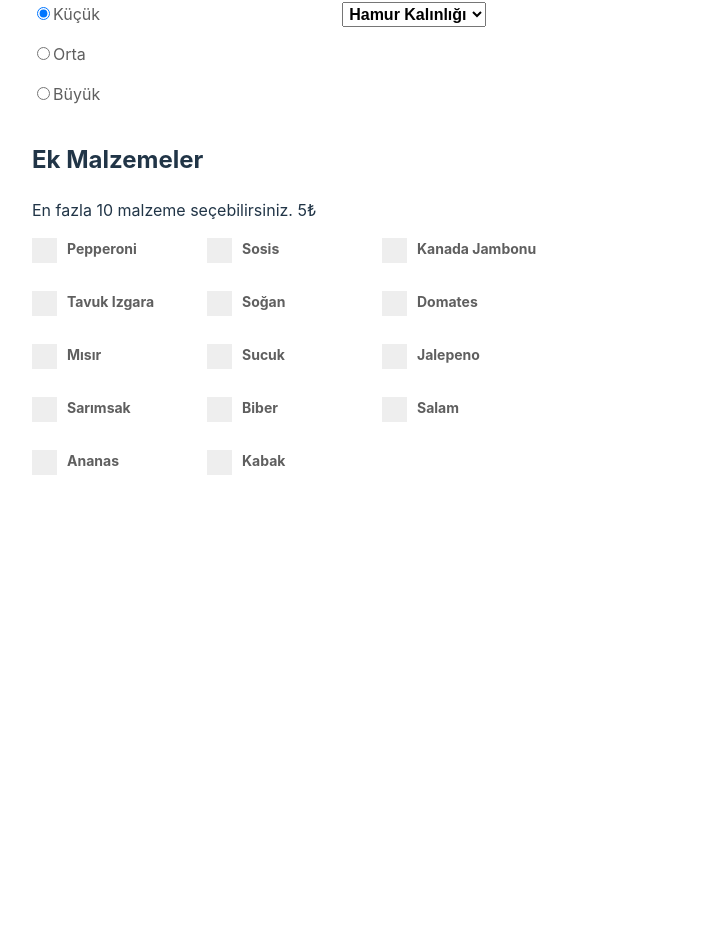
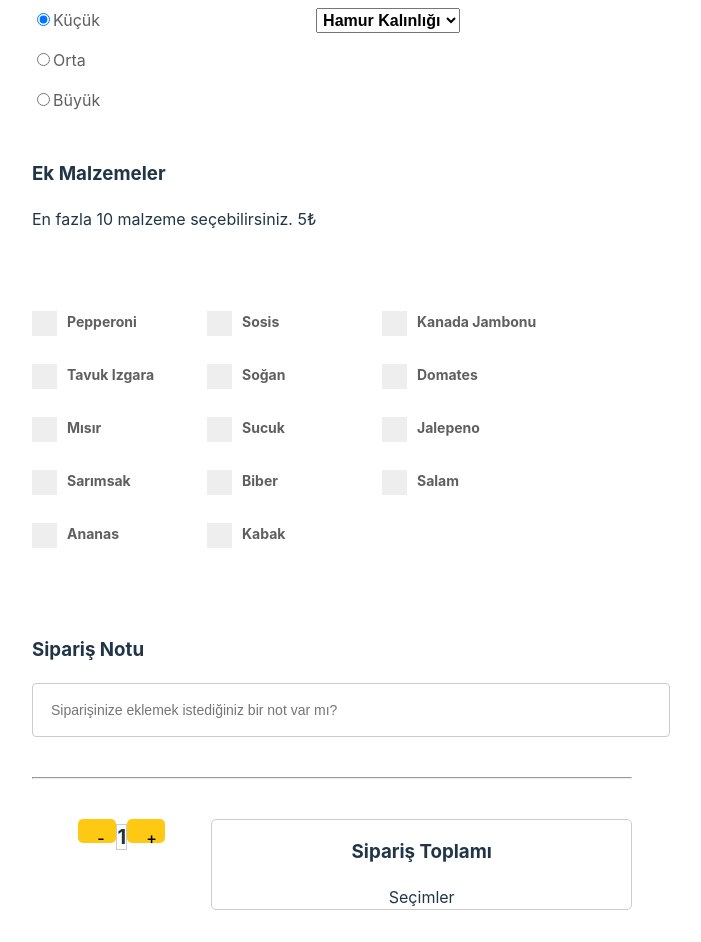
Before and after one commit to Zodiacbtw/pizza-challenge, a React (Vite) app: page / in a window 1280 px wide. Shown: the part 433-1375 px from the top of the page, without its empty margins (308-1009 px from the left). Before the commit the page ends 948 px from the top, so only its background shows below. Built offline with nearby package versions, Linux system fonts and the light colour scheme.

Commit message:
Order page In Progress (version 3)

```diff
--- a/src/components/order.css
+++ b/src/components/order.css
@@ -1,5 +1,10 @@
 main {
     max-width: 600px;
+}
+
+hr {
+    margin-top: 2.5rem;
+    margin-bottom: 2.5rem;
 }
 
 
@@ -33,6 +38,8 @@ main {
 #selection-section {
     display: flex;
     gap: 12rem;
+    margin-top: 2rem;
+    margin-bottom: 2rem;
 }
 
 #size div {
@@ -46,7 +53,7 @@ main {
     margin-bottom: 1rem;
 }
 
-#dough h2 {
+#dough h3 {
     text-align: left;
 }
 
@@ -56,8 +63,12 @@ select {
     padding: 2px;
 }
 
-#extra h2, #extra p {
+#extra h3, #extra p {
     text-align: left;
+}
+
+#extra p {
+    margin-bottom: 5rem;
 }
 
 .checkbox-container {
@@ -72,16 +83,15 @@ select {
     padding-left: 35px;
     margin-bottom: 12px;
     cursor: pointer;
-    font-size: 22px;
-    -webkit-user-select: none;
-    -moz-user-select: none;
-    -ms-user-select: none;
-    user-select: none;
     width: 20%;
     font-size: 14px;
     text-align: left;
     color: #5F5F5F;
     font-weight: bold;
+    -webkit-user-select: none;
+    -moz-user-select: none;
+    -ms-user-select: none;
+    user-select: none;
 }
 
 .container input {
@@ -130,3 +140,51 @@ select {
     -ms-transform: rotate(45deg);
     transform: rotate(45deg);
 }
+
+#bottom {
+    display: flex;
+}
+
+#counter {
+    width: 30%;
+}
+
+#note {
+    text-align: left;
+    margin-top: 5rem;
+}
+
+#note input {
+    width: 100%;
+    padding: 18px;
+    font-size: 14px;
+    border: 1px solid #ccc;
+    border-radius: 4px;
+    color: #5F5F5F;
+}
+
+.btn {
+    height: 24px;
+    width: 24px;
+    padding: 10px, 20px;
+    border: none;
+    cursor: pointer;
+    border-radius: 5px;
+    background-color: #FDC913;
+  }
+
+#counter-value {
+    border: 1px solid #ccc;
+    font-size: 20px;
+    font-weight: bold;
+}
+
+#buyout {
+    width: 70%;
+    border: 1px solid #ccc;
+    border-radius: 5px;
+}
+
+#buyout h3 {
+    font-weight: bold;
+}
--- a/src/components/order.jsx
+++ b/src/components/order.jsx
@@ -41,6 +41,9 @@ export default function Order() {
     const [checkedItems, setCheckedItems] = useState([]);
 
     const handleCheckboxChange = (id) => {
+        if (checkedItems.length >= 10 && !checkedItems.includes(id)) {
+            return;
+        }
         setCheckedItems((prevCheckedItems) => {
             if (prevCheckedItems.includes(id)) {
                 return prevCheckedItems.filter(item => item !== id);
@@ -48,6 +51,15 @@ export default function Order() {
                 return [...prevCheckedItems, id];
             }
         });
+    };
+
+    const [counter, setCounter] = useState(1);
+
+    const increaseCounter = () => setCounter(value + 1);
+    const decreaseCounter = () => {
+        if (counter > 1) {
+            setCounter(counter - 1);
+        }
     };
 
     return (
@@ -67,7 +79,7 @@ export default function Order() {
                 </p>
                 <div id='selection-section'>
                     <div id='size'>
-                        <h2>Boyut Seç</h2>
+                        <h3>Boyut Seç</h3>
                         {sizeOptions.map((size) => (
                             <div key={size}>
                                 <label htmlFor={size}>
@@ -84,7 +96,7 @@ export default function Order() {
                         ))}
                     </div>
                     <div id='dough'>
-                        <h2>Hamur Seç</h2>
+                        <h3>Hamur Seç</h3>
                         <label htmlFor='thickness'>
                             <select id='thickness' value={selectedDough} onChange={handleDoughChange}>
                                 <option id='placeholder' value="" disabled hidden >
@@ -98,7 +110,7 @@ export default function Order() {
                     </div>
                 </div>
                 <div id='extra'>
-                    <h2>Ek Malzemeler</h2>
+                    <h3>Ek Malzemeler</h3>
                     <p>En fazla 10 malzeme seçebilirsiniz. 5₺</p>
                     <div className='checkbox-container'>
                         {extraIngredients.map(ingredient => (
@@ -114,6 +126,33 @@ export default function Order() {
                     ))}
                     </div>
                 </div>
+                <div id='note'>
+                    <h3>Sipariş Notu</h3>
+                    <input
+                        type="text"
+                        placeholder='Siparişinize eklemek istediğiniz bir not var mı?' />
+                </div>
+                <hr />
+                <div id='bottom'>
+                    <div id='counter'>
+                        <button
+                            className='btn'
+                            onClick={decreaseCounter}>
+                                -
+                        </button>
+                        <span id='counter-value'>{counter}</span>
+                        <button
+                            className='btn'
+                            onClick={increaseCounter}>
+                                +
+                        </button>
+                    </div>
+                    <div id='buyout'>
+                        <h3>Sipariş Toplamı</h3>
+                        <span>Seçimler</span>
+                        <span>{}</span>
+                    </div>
+                </div>
             </main>
 
 
```
